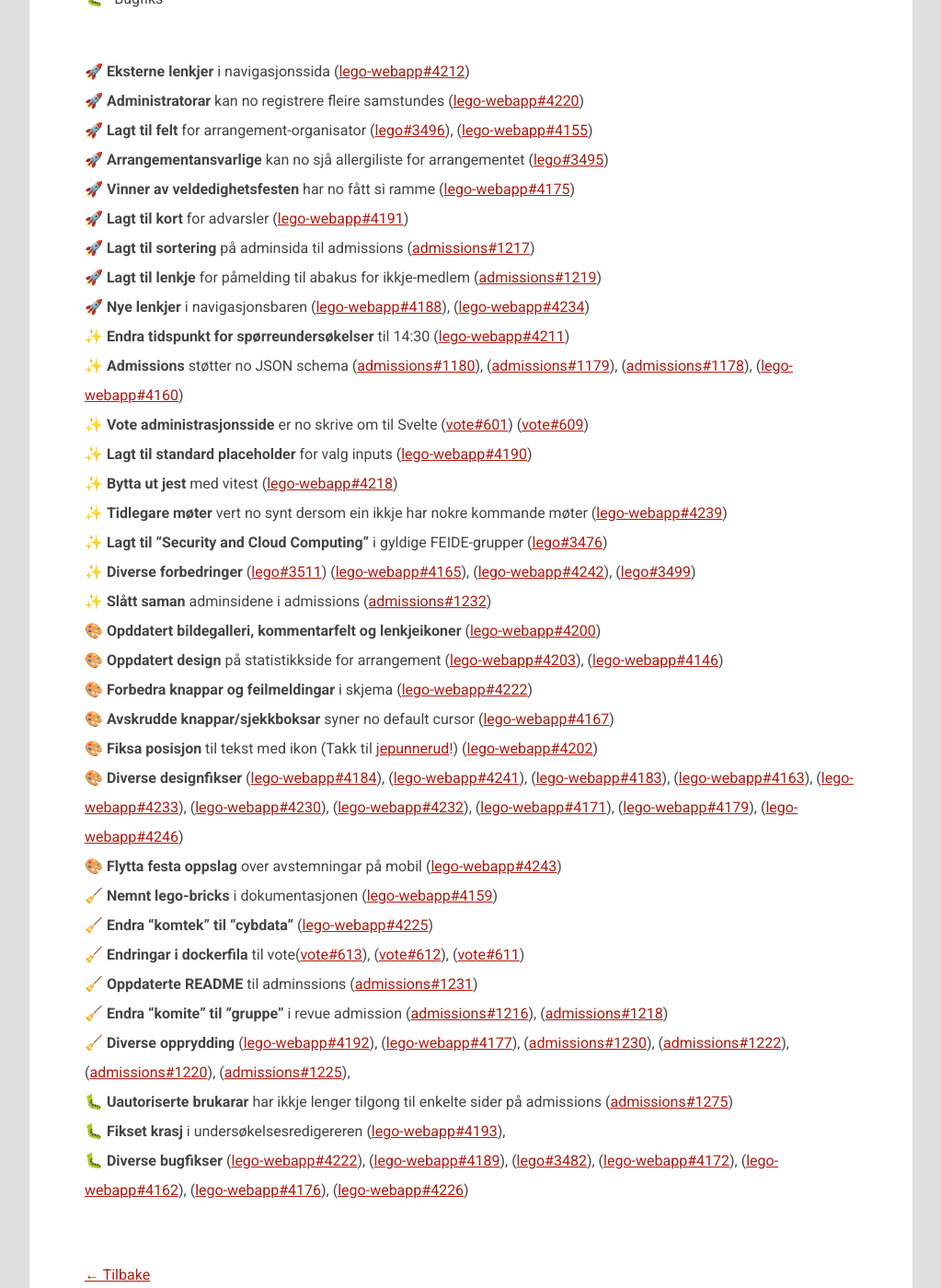
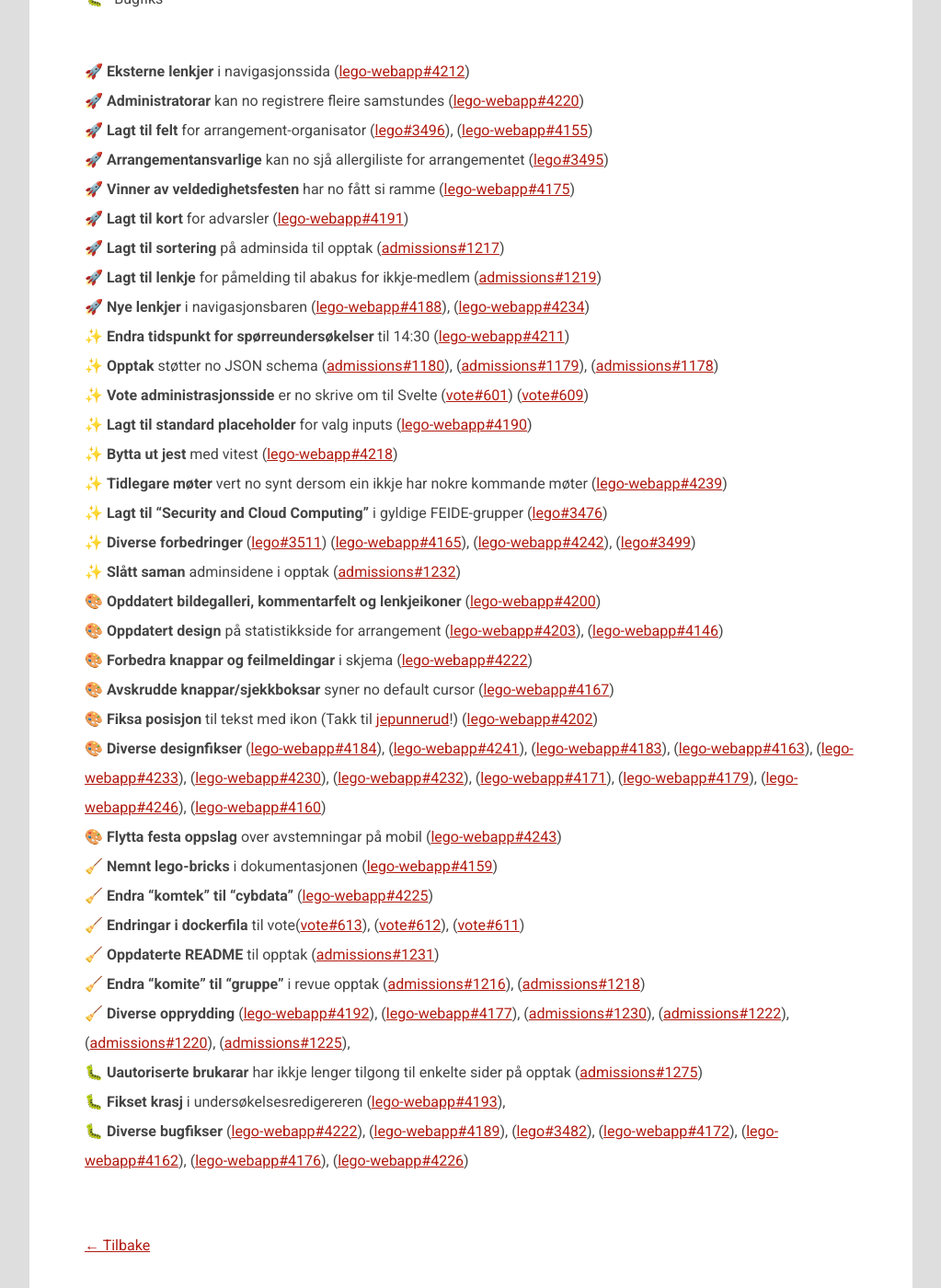
Before and after one commit to webkom/webkom.github.io, a Jekyll site: the page built from _posts/2023-10-02-september-october.md, in a window 1280 px wide and 1400 px high, scrolled down 5087 px. Shown: the whole window at 92% size, without its empty margins (128-1151 px from the left). Built offline with Jekyll 4.4.1, drawn with Linux system fonts in a browser that asks for light colours; nearby versions of some CDN libraries; comment, search, counter and statistics services are not loaded; some of the changed text lies outside the part shown.

Commit message:
Replace "admission" with "opptak"

```diff
--- a/_posts/2023-10-02-september-october.md
+++ b/_posts/2023-10-02-september-october.md
@@ -54,9 +54,9 @@ Arrangementansvarlege kan no legge til ein organisator for arrangementet sitt!
 
 ![organisator](/images/posts/2023-10-02-organisator.png)
 
-### Lagt til sortering på adminsida til admissions
+### Lagt til sortering på adminsida til opptak
 
-Admissions har no fått sortering på adminsida si! 🤩
+Opptak har no fått sortering på adminsida si! 🤩
 
 ![sortering](/images/posts/2023-10-02-sortering.png)
 
@@ -93,31 +93,31 @@ Me har også fått gjort ein del designendringar! 🎨
 - 🚀 **Arrangementansvarlige** kan no sjå allergiliste for arrangementet ([lego#3495](https://github.com/webkom/lego/pull/3495))
 - 🚀 **Vinner av veldedighetsfesten** har no fått si ramme ([lego-webapp#4175](https://github.com/webkom/lego-webapp/pull/4175))
 - 🚀 **Lagt til kort** for advarsler ([lego-webapp#4191](https://github.com/webkom/lego-webapp/pull/4191))
-- 🚀 **Lagt til sortering** på adminsida til admissions ([admissions#1217](https://github.com/webkom/admissions/pull/1217))
+- 🚀 **Lagt til sortering** på adminsida til opptak ([admissions#1217](https://github.com/webkom/admissions/pull/1217))
 - 🚀 **Lagt til lenkje** for påmelding til abakus for ikkje-medlem ([admissions#1219](https://github.com/webkom/admissions/pull/1219))
 - 🚀 **Nye lenkjer** i navigasjonsbaren ([lego-webapp#4188](https://github.com/webkom/lego-webapp/pull/4188)), ([lego-webapp#4234](https://github.com/webkom/lego-webapp/pull/4234))
 - ✨ **Endra tidspunkt for spørreundersøkelser** til 14:30 ([lego-webapp#4211](https://github.com/webkom/lego-webapp/pull/4211))
-- ✨ **Admissions** støtter no JSON schema ([admissions#1180](https://github.com/webkom/admissions/pull/1180)), ([admissions#1179](https://github.com/webkom/admissions/pull/1179)), ([admissions#1178](https://github.com/webkom/admissions/pull/1178)), ([lego-webapp#4160](https://github.com/webkom/lego-webapp/pull/4160))
+- ✨ **Opptak** støtter no JSON schema ([admissions#1180](https://github.com/webkom/admissions/pull/1180)), ([admissions#1179](https://github.com/webkom/admissions/pull/1179)), ([admissions#1178](https://github.com/webkom/admissions/pull/1178))
 - ✨ **Vote administrasjonsside** er no skrive om til Svelte ([vote#601](https://github.com/webkom/vote/pull/601)) ([vote#609](https://github.com/webkom/vote/pull/609))
 - ✨ **Lagt til standard placeholder** for valg inputs ([lego-webapp#4190](https://github.com/webkom/lego-webapp/pull/4190))
 - ✨ **Bytta ut jest** med vitest ([lego-webapp#4218](https://github.com/webkom/lego-webapp/pull/4218))
 - ✨ **Tidlegare møter** vert no synt dersom ein ikkje har nokre kommande møter ([lego-webapp#4239](https://github.com/webkom/lego-webapp/pull/4239))
 - ✨ **Lagt til "Security and Cloud Computing"** i gyldige FEIDE-grupper ([lego#3476](https://github.com/webkom/lego/pull/3476))
 - ✨ **Diverse forbedringer** ([lego#3511](https://github.com/webkom/lego/pull/3511)) ([lego-webapp#4165](https://github.com/webkom/lego-webapp/pull/4165)), ([lego-webapp#4242](https://github.com/webkom/lego-webapp/pull/4242)), ([lego#3499](https://github.com/webkom/lego/pull/3499))
-- ✨ **Slått saman** adminsidene i admissions ([admissions#1232](https://github.com/webkom/admissions/pull/1232))
+- ✨ **Slått saman** adminsidene i opptak ([admissions#1232](https://github.com/webkom/admissions/pull/1232))
 - 🎨 **Opddatert bildegalleri, kommentarfelt og lenkjeikoner** ([lego-webapp#4200](https://github.com/webkom/lego-webapp/pull/4200))
 - 🎨 **Oppdatert design** på statistikkside for arrangement ([lego-webapp#4203](https://github.com/webkom/lego-webapp/pull/4203)), ([lego-webapp#4146](https://github.com/webkom/lego-webapp/pull/4146))
 - 🎨 **Forbedra knappar og feilmeldingar** i skjema ([lego-webapp#4222](https://github.com/webkom/lego-webapp/pull/4222))
 - 🎨 **Avskrudde knappar/sjekkboksar** syner no default cursor ([lego-webapp#4167](https://github.com/webkom/lego-webapp/pull/4167))
 - 🎨 **Fiksa posisjon** til tekst med ikon (Takk til [jepunnerud](https://github.com/jepunnerud)!) ([lego-webapp#4202](https://github.com/webkom/lego-webapp/pull/4202))
-- 🎨 **Diverse designfikser** ([lego-webapp#4184](https://github.com/webkom/lego-webapp/pull/4184)), ([lego-webapp#4241](https://github.com/webkom/lego-webapp/pull/4241)), ([lego-webapp#4183](https://github.com/webkom/lego-webapp/pull/4183)), ([lego-webapp#4163](https://github.com/webkom/lego-webapp/pull/4163)), ([lego-webapp#4233](https://github.com/webkom/lego-webapp/pull/4233)), ([lego-webapp#4230](https://github.com/webkom/lego-webapp/pull/4230)), ([lego-webapp#4232](https://github.com/webkom/lego-webapp/pull/4232)), ([lego-webapp#4171](https://github.com/webkom/lego-webapp/pull/4171)), ([lego-webapp#4179](https://github.com/webkom/lego-webapp/pull/4179)), ([lego-webapp#4246](https://github.com/webkom/lego-webapp/pull/4246))
+- 🎨 **Diverse designfikser** ([lego-webapp#4184](https://github.com/webkom/lego-webapp/pull/4184)), ([lego-webapp#4241](https://github.com/webkom/lego-webapp/pull/4241)), ([lego-webapp#4183](https://github.com/webkom/lego-webapp/pull/4183)), ([lego-webapp#4163](https://github.com/webkom/lego-webapp/pull/4163)), ([lego-webapp#4233](https://github.com/webkom/lego-webapp/pull/4233)), ([lego-webapp#4230](https://github.com/webkom/lego-webapp/pull/4230)), ([lego-webapp#4232](https://github.com/webkom/lego-webapp/pull/4232)), ([lego-webapp#4171](https://github.com/webkom/lego-webapp/pull/4171)), ([lego-webapp#4179](https://github.com/webkom/lego-webapp/pull/4179)), ([lego-webapp#4246](https://github.com/webkom/lego-webapp/pull/4246)), ([lego-webapp#4160](https://github.com/webkom/lego-webapp/pull/4160))
 - 🎨 **Flytta festa oppslag** over avstemningar på mobil ([lego-webapp#4243](https://github.com/webkom/lego-webapp/pull/4243))
 - 🧹 **Nemnt lego-bricks** i dokumentasjonen ([lego-webapp#4159](https://github.com/webkom/lego-webapp/pull/4159))
 - 🧹 **Endra "komtek" til "cybdata"** ([lego-webapp#4225](https://github.com/webkom/lego-webapp/pull/4225))
 - 🧹 **Endringar i dockerfila** til vote([vote#613](https://github.com/webkom/vote/pull/613)), ([vote#612](https://github.com/webkom/vote/pull/612)), ([vote#611](https://github.com/webkom/vote/pull/611))
-- 🧹 **Oppdaterte README** til adminssions ([admissions#1231](https://github.com/webkom/admissions/pull/1231))
-- 🧹 **Endra "komite" til "gruppe"** i revue admission ([admissions#1216](https://github.com/webkom/admissions/pull/1216)), ([admissions#1218](https://github.com/webkom/admissions/pull/1218))
+- 🧹 **Oppdaterte README** til opptak ([admissions#1231](https://github.com/webkom/admissions/pull/1231))
+- 🧹 **Endra "komite" til "gruppe"** i revue opptak ([admissions#1216](https://github.com/webkom/admissions/pull/1216)), ([admissions#1218](https://github.com/webkom/admissions/pull/1218))
 - 🧹 **Diverse opprydding** ([lego-webapp#4192](https://github.com/webkom/lego-webapp/pull/4192)), ([lego-webapp#4177](https://github.com/webkom/lego-webapp/pull/4177)), ([admissions#1230](https://github.com/webkom/admissions/pull/1230)), ([admissions#1222](https://github.com/webkom/admissions/pull/1222)), ([admissions#1220](https://github.com/webkom/admissions/pull/1220)), ([admissions#1225](https://github.com/webkom/admissions/pull/1225)),
-- 🐛 **Uautoriserte brukarar** har ikkje lenger tilgong til enkelte sider på admissions ([admissions#1275](https://github.com/webkom/admissions/pull/1275))
+- 🐛 **Uautoriserte brukarar** har ikkje lenger tilgong til enkelte sider på opptak ([admissions#1275](https://github.com/webkom/admissions/pull/1275))
 - 🐛 **Fikset krasj** i undersøkelsesredigereren ([lego-webapp#4193](https://github.com/webkom/lego-webapp/pull/4193)),
 - 🐛 **Diverse bugfikser** ([lego-webapp#4222](https://github.com/webkom/lego-webapp/pull/4222)), ([lego-webapp#4189](https://github.com/webkom/lego-webapp/pull/4189)), ([lego#3482](https://github.com/webkom/lego/pull/3482)), ([lego-webapp#4172](https://github.com/webkom/lego-webapp/pull/4172)), ([lego-webapp#4162](https://github.com/webkom/lego-webapp/pull/4162)), ([lego-webapp#4176](https://github.com/webkom/lego-webapp/pull/4176)), ([lego-webapp#4226](https://github.com/webkom/lego-webapp/pull/4226))
```
